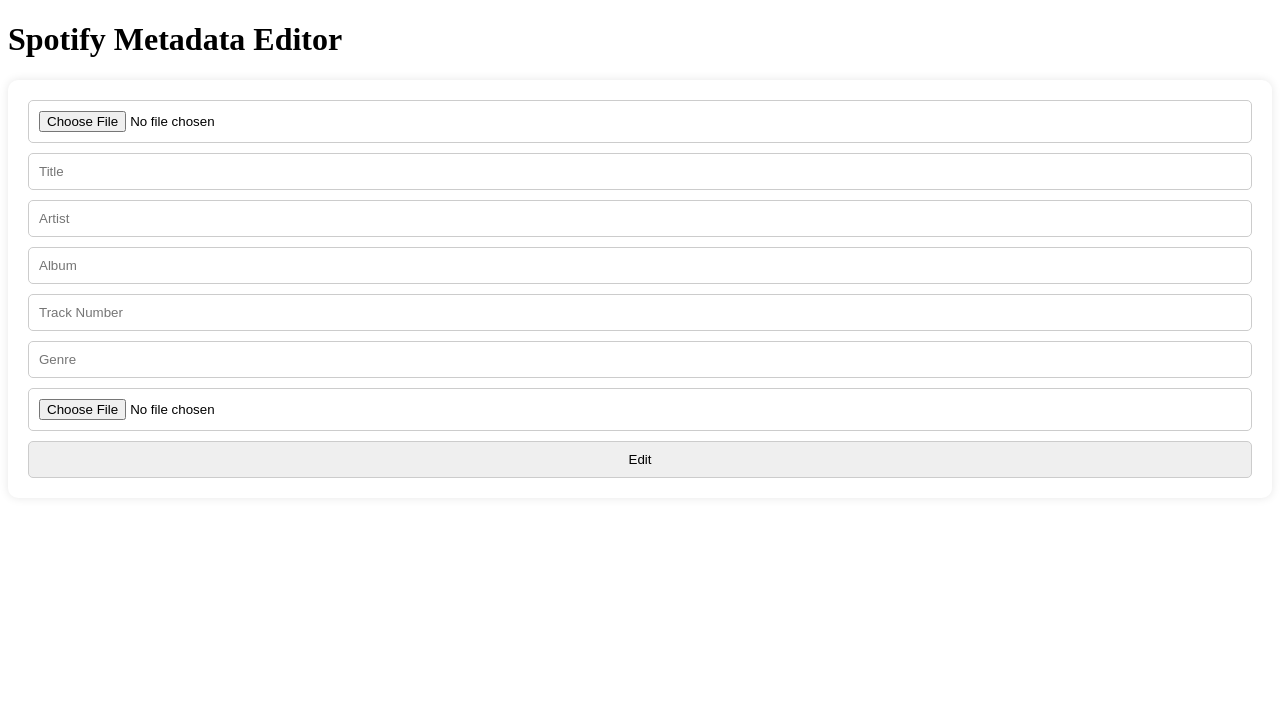
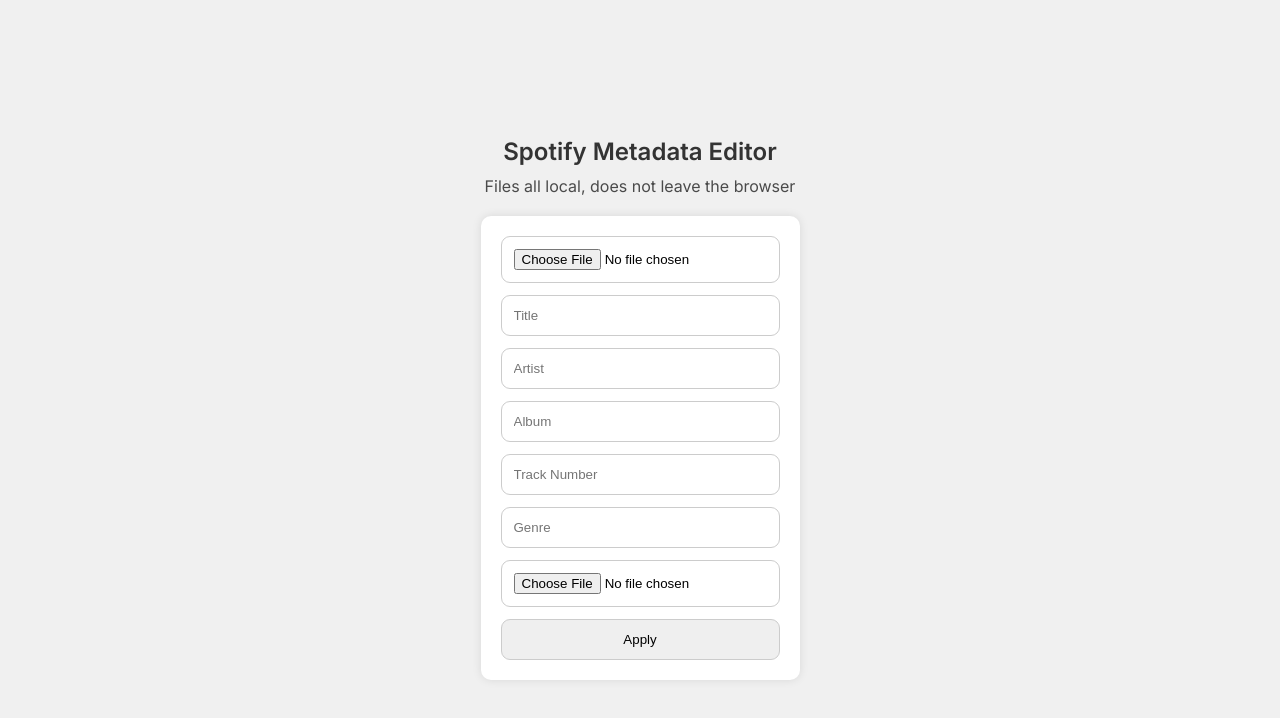
Before and after one commit to AlexIngraham/LocalTags, a plain HTML site: page main.html in a window 1280 px wide. Drawn offline with Linux system fonts and the light colour scheme.

Commit message:
query selector

```diff
--- a/main.html
+++ b/main.html
@@ -3,58 +3,93 @@
 <head>
     <meta charset="UTF-8">
     <meta name="viewport" content="width=device-width, initial-scale=1.0">
+    <link rel="preconnect" href="https://fonts.googleapis.com">
+    <link rel="preconnect" href="https://fonts.gstatic.com" crossorigin>
+    <link href="https://fonts.googleapis.com/css2?family=Inter:wght@400;500;600;700&display=swap" rel="stylesheet">
     <title>Spotify Metadata Editor</title>
-    <link rel="stylesheet" href="style.css">
-</head>
-<body>
-    <div class="container">
-        <h1>Spotify Metadata Editor</h1>
-        <div class="form-container">
-            <form action="/edit" method="post">
-                <input type="file" name="file" placeholder="Select a file">
-                <input type="text" name="title" placeholder="Title">
-                <input type="text" name="artist" placeholder="Artist">
-                <input type="text" name="album" placeholder="Album">
-                <input type="text" name="tracknumber" placeholder="Track Number">
-                <input type="text" name="genre" placeholder="Genre">
-                <input type="file" name="cover" placeholder="Select a cover image">
-                <button type="submit">Edit</button>
-      </form>
-    </div>
-  </div>
-</body>
-<style>
-    .container {
-        ;root{
+    <style>
+        body {
+            font-family: "Inter", sans-serif;
             background-color: #f0f0f0;
             display: flex;
+            flex-direction: column;
             justify-content: center;
             align-items: center;
-            height: 100vh;
+            min-height: 100vh;
+            margin: 0;
         }
-        .form-container {
+        h1 {
+            text-align: center;
+            font-size: 24px;
+            font-weight: 600;
+            color: #333;
+            margin-bottom: 10px;
+        }
+        h2 {
+            text-align: center;
+            font-size: 16px;
+            font-weight: 400;
+            color: #4a4a4a;
+            margin-top: 0;
+            margin-bottom: 20px;
+        }
+        .container {
             background-color: #fff;
             padding: 20px;
             border-radius: 10px;
             box-shadow: 0 0 10px 0 rgba(0, 0, 0, 0.1);
         }
-        .form-container form {
+        form {
             display: flex;
             flex-direction: column;
-            gap: 10px;
+            gap: 12px;
         }
-        .form-container form input {
-            padding: 10px;
-            border-radius: 5px;
-            border: 1px solid #ccc;
+        form input,
+        form button {
+            padding: 12px;
+            border-radius: 9px;
+            border: 1.5px solid #cccccc;
         }
-        .form-container form button {
-            padding: 10px;
-            border-radius: 5px;
-            border: 1px solid #ccc;
+        form input:hover,
+        form input:focus,
+        form button:hover,
+        form button:focus {
+            border: 2px solid #000000;
         }
-</style>
+    </style>
+</head>
+<body>
+    <h1>Spotify Metadata Editor</h1>
+    <h2>Files all local, does not leave the browser</h2>
+    <div class="container">
+        <form action="/edit" method="post">
+            <input type="file" name="file">
+            <input type="text" name="title" placeholder="Title">
+            <input type="text" name="artist" placeholder="Artist">
+            <input type="text" name="album" placeholder="Album">
+            <input type="text" name="tracknumber" placeholder="Track Number">
+            <input type="text" name="genre" placeholder="Genre">
+            <input type="file" name="cover">
+            <button type="submit">Apply</button>
+        </form>
+    </div>
+</body>
+</html>
 
-
-
-</html>
+<script>
+    const form = document.querySelector("form");
+    form.addEventListener("submit", (e) => {
+        e.preventDEfault();
+        const file = document.querySelector("input[type = 'file']").files[0];
+        const title = document.querySelector("input[name = 'title']").value;
+        const artist = document.querySelector(input[name 'artist']").value;
+        const album = document.querySelector("input[name = 'album']").value;
+        const tracknumber = document.querySelector("input[name = 'tracknumber']").value;
+        const genre = document.querySelector("input[name = 'genre']").value;
+        const cover = document.querySelector("input[type = 'file']").files[0];
+        const formData = new FormData();
+        formData.append("file", file);
+        formData.append("title", title);
+        formData.append("artist", artist);
+    }
+</script>
```
Also changed, not shown: 1 other file.
